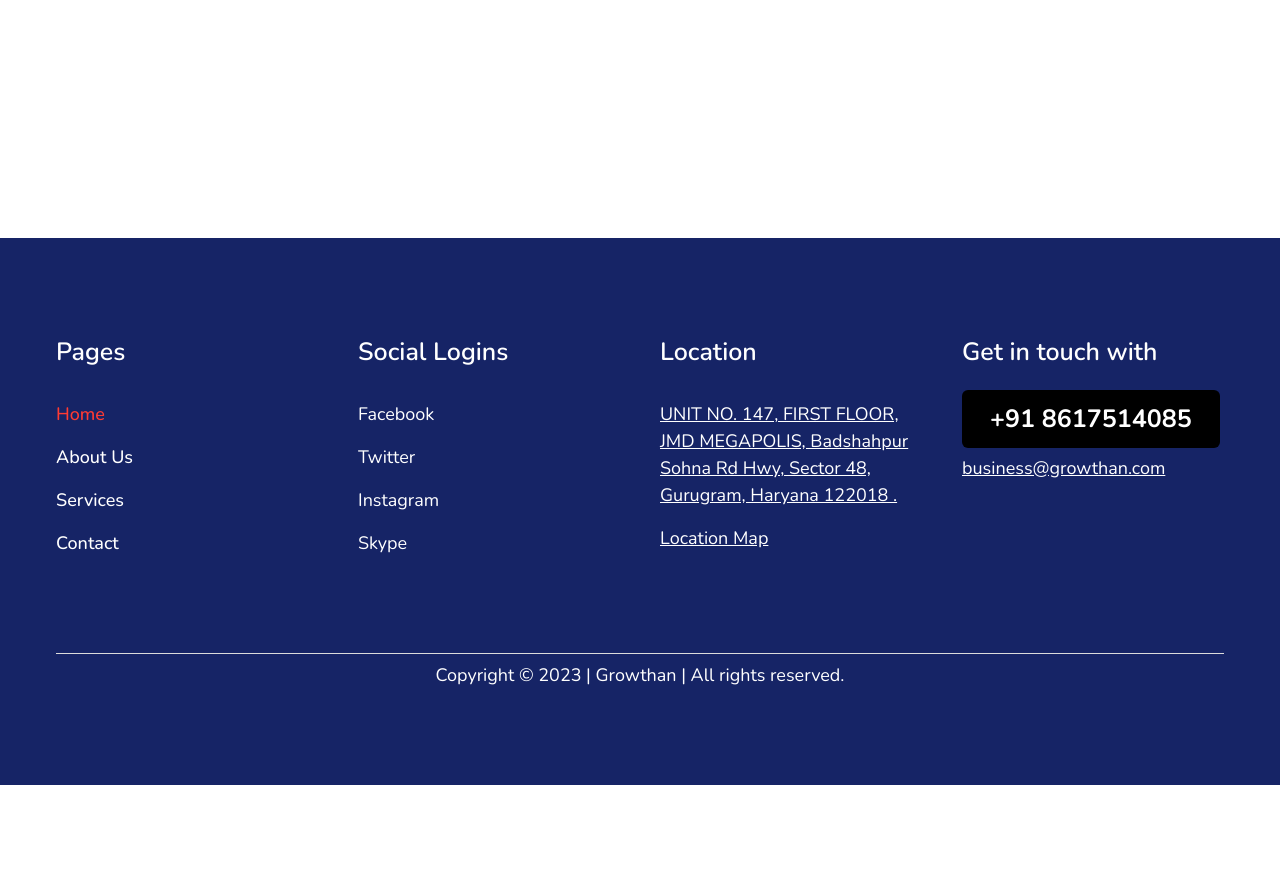
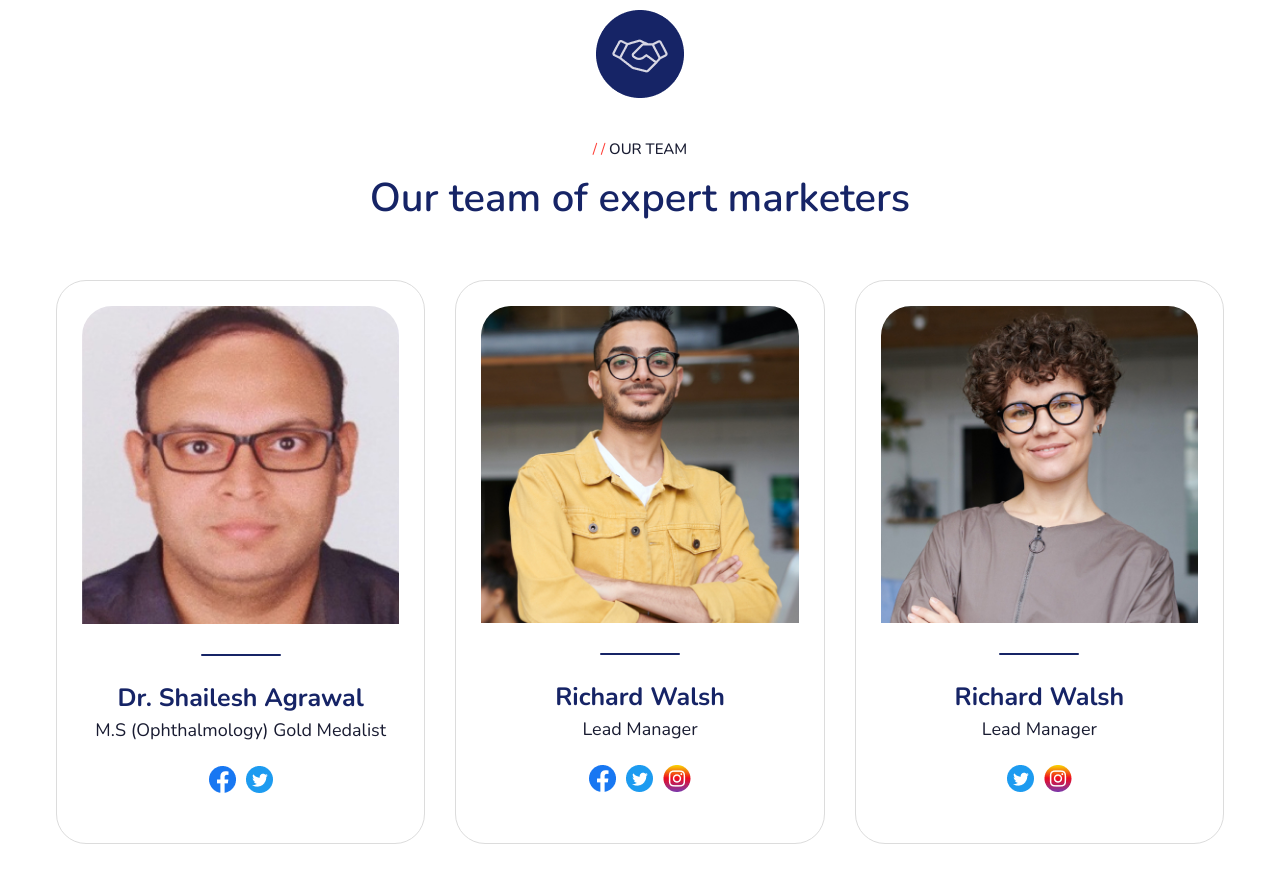
Before and after one commit to zakariyabombaywala/growthan-react, a React (Vite) app: page /about in a window 1280 px wide. Shown: the part 2840-3722 px from the top of the page. Before the commit the page ends 3625 px from the top, so only its background shows below. Built offline with nearby package versions, Linux system fonts and the light colour scheme.

Commit message:
about page completed

```diff
--- a/src/components/Banner/App.jsx
+++ b/src/components/Banner/App.jsx
@@ -5,7 +5,7 @@ function Banner({ img, children }) {
     <div
       className={`${img} min-h-[605px] bg-cover bg-no-repeat bg-center flex justify-center items-center`}
     >
-      <h1 className="text-blue text-[70px] font-extrabold pt-[280px]">
+      <h1 className="text-blue text-[50px] md:text-[70px] font-extrabold pt-[280px]">
         {children}
       </h1>
     </div>
--- a/src/components/SectionHeader/App.jsx
+++ b/src/components/SectionHeader/App.jsx
@@ -11,11 +11,7 @@ function SectionHeader({ variant, icon, hint, title, width }) {
         <div className={`flex`}>
           <img className="max-w-[86]" src={icon} alt="icon" />
         </div>
-        <div
-          className={`${
-            style[variant] === "vertical" ? "space-y-4" : "space-y-1"
-          }`}
-        >
+        <div className={`space-y-4`}>
           <p className="text-[15px] text-red">
             / /{"  "}
             <span className="text-blue-900 uppercase font-medium">{hint}</span>
--- a/src/components/ServiceCard/App.jsx
+++ b/src/components/ServiceCard/App.jsx
@@ -7,7 +7,7 @@ function ServiceCard({ icon, title, desc }) {
       <h2 className="text-blue font-bold text-[20px] md:text-[25px] capitalize">
         {title}
       </h2>
-      <p className="text-blue-900 text-[16px] md:text-[18px]">{desc}</p>
+      <p className="text-blue-900 text-base md:text-[18px]">{desc}</p>
     </div>
   );
 }
--- /dev/null
+++ b/src/components/TeamCard/App.jsx
@@ -0,0 +1,23 @@
+import React from "react";
+
+function TeamCard({ children, img, name, title }) {
+  return (
+    <div className="px-[25px] pt-[25px] pb-[50px] border border-gray-200 rounded-[30px]">
+      <div className="rounded-t-[30px]">
+        <img className="rounded-t-[30px]" src={img} alt="profile-image" />
+      </div>
+      <div className="flex flex-col justify-center items-center mt-[30px] space-y-6">
+        <div className="w-20 h-[2px] bg-blue rounded-lg"></div>
+        <div className=" text-center">
+          <h3 className="text-[20px] font-bold text-blue md:text-[25px]">
+            {name}
+          </h3>
+          <p className="text-base text-blue-900 md:text-[18px]">{title}</p>
+        </div>
+        <div className="flex space-x-[10px]">{children}</div>
+      </div>
+    </div>
+  );
+}
+
+export default TeamCard;
--- /dev/null
+++ b/src/components/TeamSection/App.jsx
@@ -0,0 +1,63 @@
+import React from "react";
+import TeamCard from "../TeamCard/App";
+import ProfileAgrawal from "../../assets/profile-image1.jpg";
+import ProfileRichard from "../../assets/profile-image2.jpg";
+import ProfileWalsh from "../../assets/profile-image3.jpg";
+import FacebookIcon from "../../assets/facebook-icon.png";
+import TwitterIcon from "../../assets/twitter-icon.png";
+import InstagramIcon from "../../assets/instagram-icon.png";
+import HandSolid from "../../assets/hand-solid-icon.png";
+import SectionHeader from "../SectionHeader/App";
+
+function TeamSection() {
+  const teamData = [
+    {
+      image: ProfileAgrawal,
+      name: "Dr. Shailesh Agrawal",
+      title: "M.S (Ophthalmology) Gold Medalist",
+      social: [FacebookIcon, TwitterIcon],
+    },
+    {
+      image: ProfileRichard,
+      name: "Richard Walsh",
+      title: "Lead Manager",
+      social: [FacebookIcon, TwitterIcon, InstagramIcon],
+    },
+    {
+      image: ProfileWalsh,
+      name: "Richard Walsh",
+      title: "Lead Manager",
+      social: [TwitterIcon, InstagramIcon],
+    },
+  ];
+  return (
+    <div className="container pt-20 ">
+      <SectionHeader
+        variant="vertical"
+        icon={HandSolid}
+        hint="our team"
+        title="Our team of expert marketers"
+      />
+      <div className="mt-[60px] grid grid-cols-1 md:grid-cols-2 lg:grid-cols-3 gap-[30px]">
+        {teamData.map((team) => {
+          return (
+            <TeamCard
+              img={team.image}
+              name={team.name}
+              title={team.title}
+              children={
+                <>
+                  {team.social.map((icons) => {
+                    return <img src={icons} alt="icons" />;
+                  })}
+                </>
+              }
+            />
+          );
+        })}
+      </div>
+    </div>
+  );
+}
+
+export default TeamSection;
--- a/src/components/ValueCard/App.jsx
+++ b/src/components/ValueCard/App.jsx
@@ -4,9 +4,13 @@ function ValueCard({ icon, title, desc }) {
   return (
     <div className="p-10 rounded-2xl bg-gradient-to-br from-blue-200 via-red-400 to-red-400">
       <div className="flex flex-col items-center justify-center space-y-6">
-        <img src={icon} alt="card-icon" />
+        <img
+          className=" max-h-[100px] md:max-h-[153px]"
+          src={icon}
+          alt="card-icon"
+        />
         <h2 className="text-[25px] text-blue font-semibold">{title}</h2>
-        <p className="text-center text-[18px] text-blue-900 line-clamp-4">
+        <p className="text-center text-[18px] text-blue-900 md:line-clamp-4">
           {desc}
         </p>
       </div>
--- a/src/components/ValueSection/App.jsx
+++ b/src/components/ValueSection/App.jsx
@@ -26,7 +26,7 @@ function ValueSection() {
     },
   ];
   return (
-    <div className="container pt-20 md:pt-40 pb-0 md:pb-20">
+    <div className="container pt-20 ">
       <div className="space-y-14">
         <SectionHeader
           icon={OutlineCheck}
@@ -41,7 +41,7 @@ function ValueSection() {
             );
           })}
         </div>
-        <div className="flex justify-center space-x-7">
+        <div className="flex flex-col space-y-6 justify-center items-center md:space-y-0 md:space-x-7 md:flex-row">
           <Button name="get in touch" variant="outline" />
           <Button name="our services" variant="icon" arrow />
         </div>
--- a/src/pages/AboutUs/App.jsx
+++ b/src/pages/AboutUs/App.jsx
@@ -3,6 +3,7 @@ import Banner from "../../components/Banner/App";
 import SubscribeBanner from "../../components/SubscribeBanner/App";
 import AboutSection from "../../components/AboutSection/App";
 import ValueSection from "../../components/ValueSection/App";
+import TeamSection from "../../components/TeamSection/App";
 
 function About() {
   return (
@@ -18,6 +19,7 @@ function About() {
       <SubscribeBanner variant="about" />
       <AboutSection />
       <ValueSection />
+      <TeamSection />
     </>
   );
 }
```
